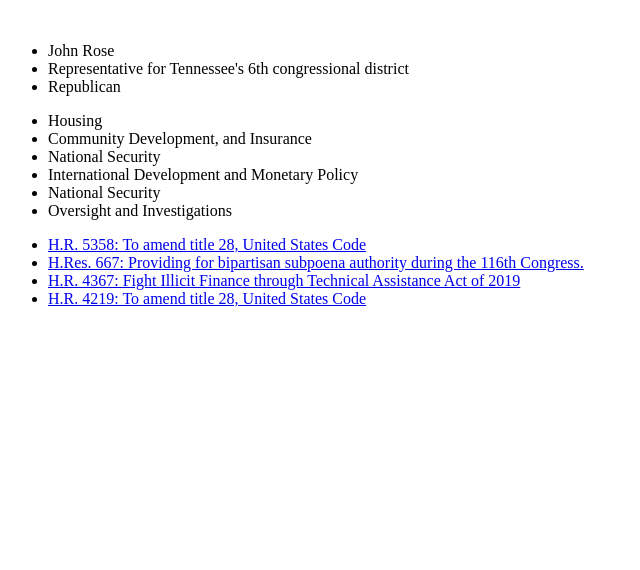
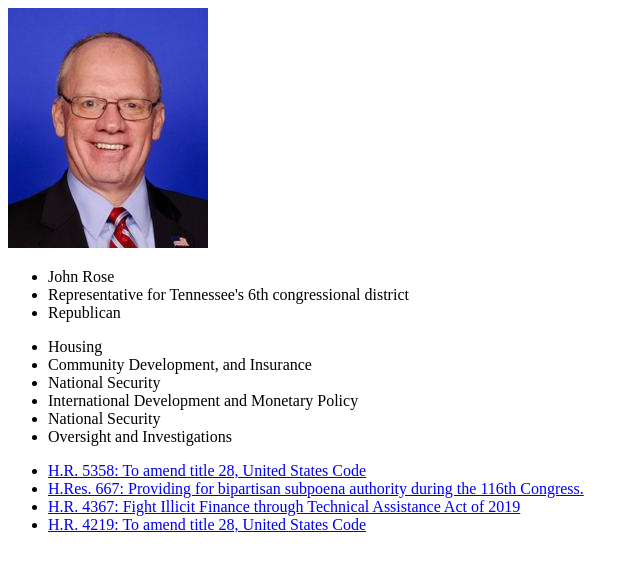
Before and after one commit to tylerghilliard94/Ch.4_Project, a plain HTML site: page index.html in a window 1280 px wide. Shown: the whole page, without its empty margins (0-640 px from the left). Drawn offline with Linux system fonts and the light colour scheme.

Commit message:
Current version of Ch.4 practice

```diff
--- a/index.html
+++ b/index.html
@@ -10,7 +10,7 @@
     <article id="representative">
         <!-- Rep John Rose -->
         <section>
-            <img ref="">
+            <img src="Images/john_rose.jpeg">
             <ul>
                 <li>John Rose</li>
                 <li>Representative for Tennessee's 6th congressional district</li>
```
Also changed, not shown: Images/john_rose.jpeg (added), 2 other files.
